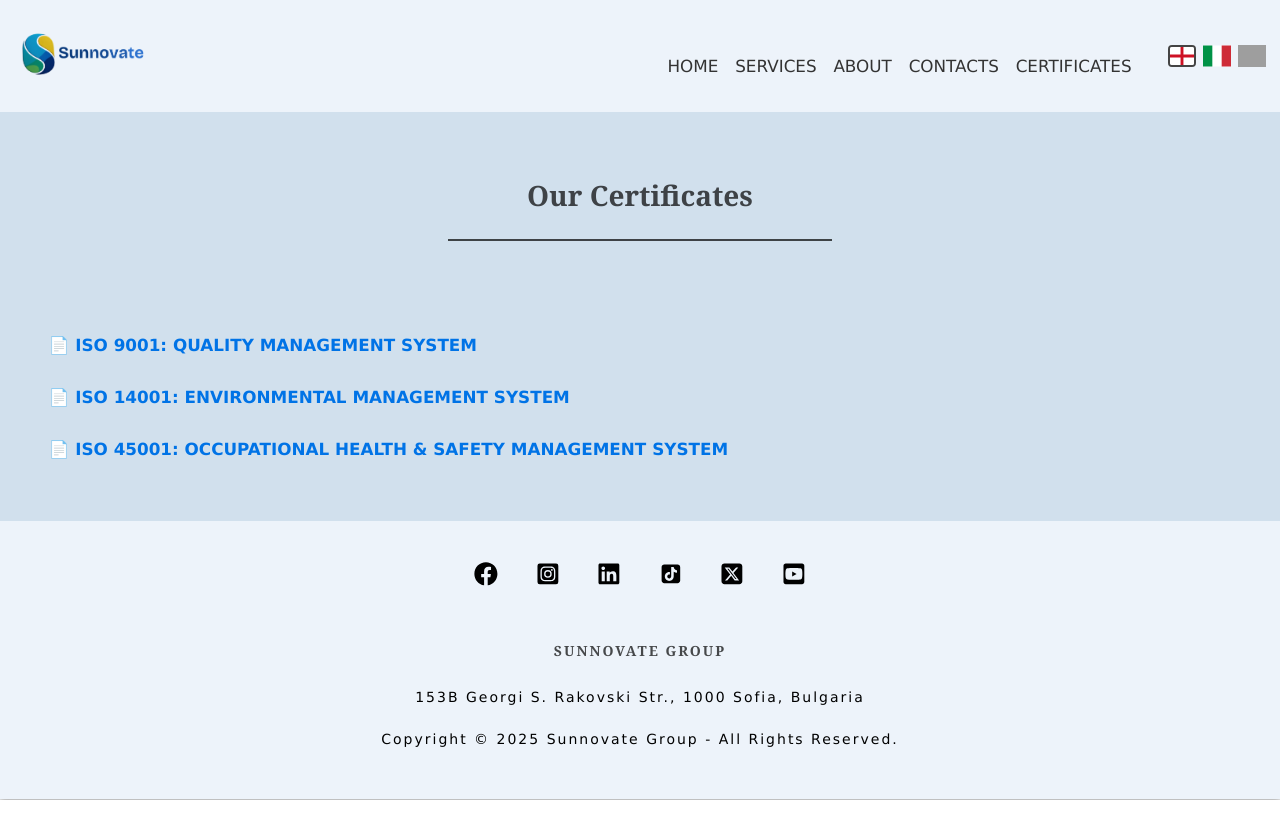
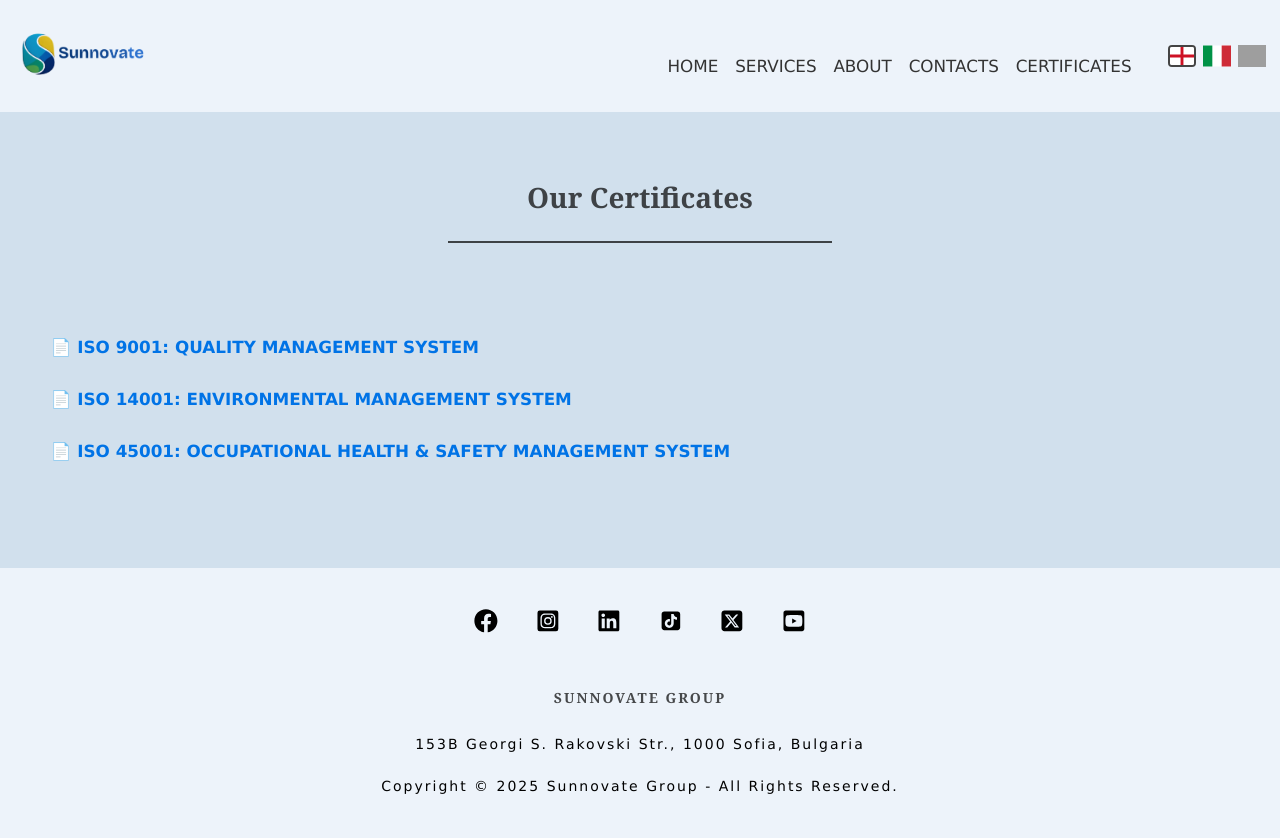
Before and after one commit to Petar-Dinev/sunnovate-group, a React (Vite) app: page /certificates in a window 1280 px wide. Shown: the top 838 px of the page. Before the commit the page ends 800 px from the top, so only its background shows below. Built offline with nearby package versions, Linux system fonts and the light colour scheme; grey boxes are pictures that could not be loaded.

Commit message:
Fix some css for certificates page

```diff
--- a/src/components/certificates/Certificates.module.css
+++ b/src/components/certificates/Certificates.module.css
@@ -1,6 +1,7 @@
 .certificates {
-  padding: 40px;
+  padding: 3rem;
   background-color: #d1e0ed;
+  min-height: 57VH;
 }
 
 .certificates h2{
@@ -40,3 +41,15 @@
 .certList a:hover {
   text-decoration: underline;
 }
+
+@media (width <= 700px) {
+   .certificates {
+    min-height: 65VH;
+   }
+}
+
+@media (width <= 600px) {
+   .certificates {
+    min-height: 70VH;
+   }
+}
```
